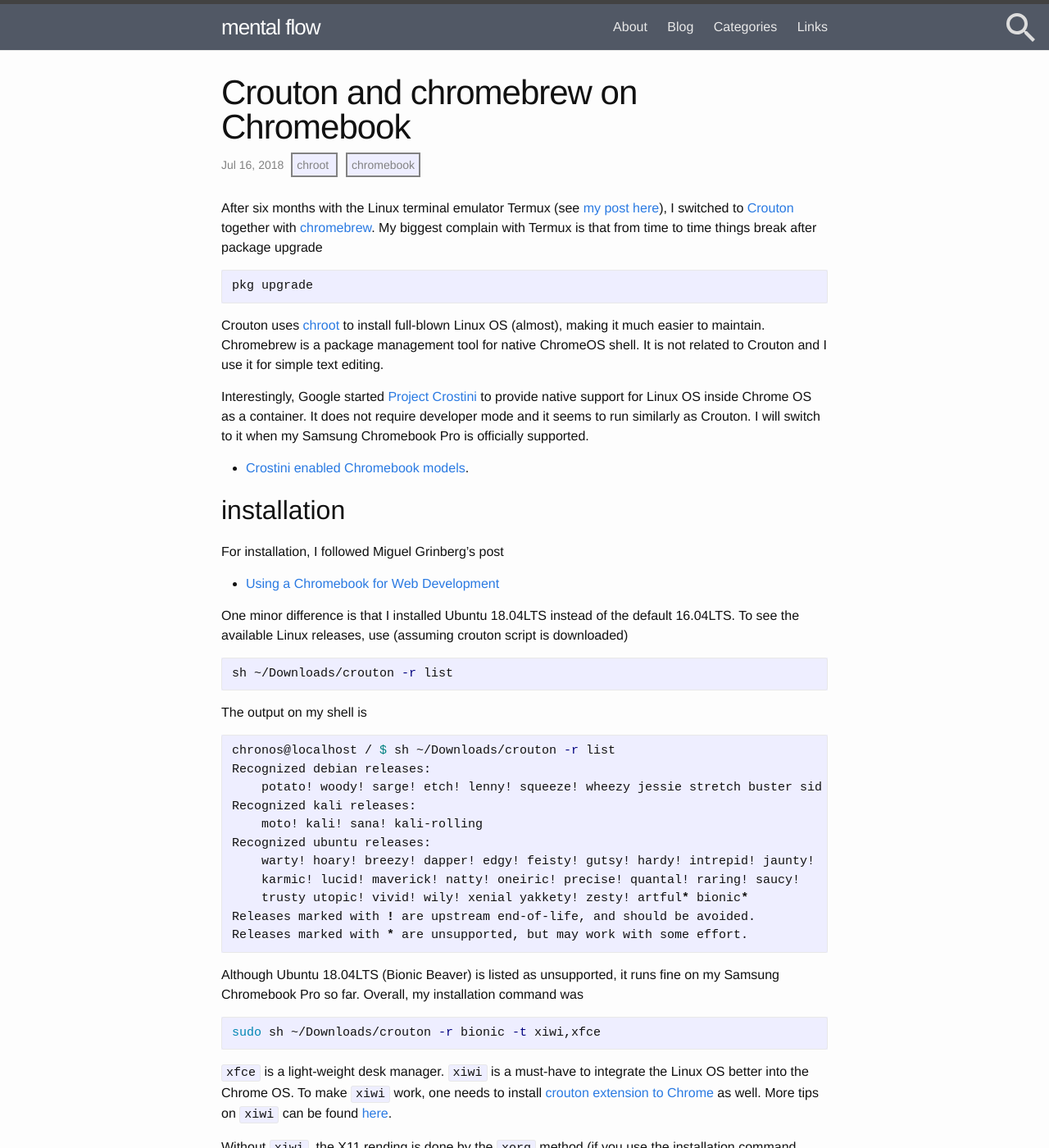
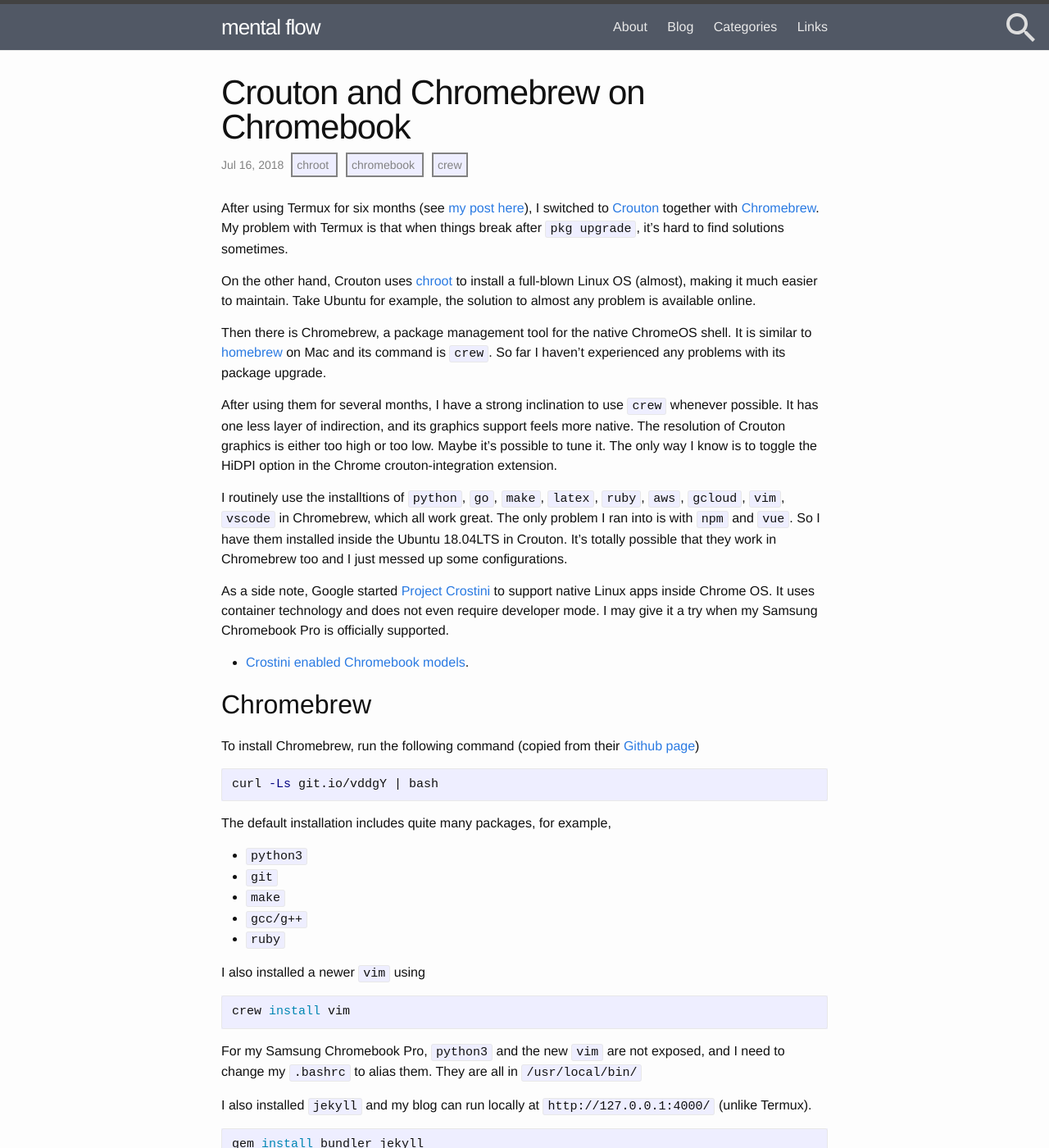
Before and after one commit to nosarthur/nosarthur.github.io, a Jekyll site: the page built from _posts/2018-07-16-crouton.md, in a window 1280 px wide and 1400 px high. Shown: the whole window at 82% size. Built offline with Jekyll 4.4.1, drawn with Linux system fonts in a browser that asks for light colours; comment, search, counter and statistics services are not loaded; some of the changed text lies outside the part shown.

Commit message:
modify crouton post

````diff
--- a/_posts/2018-07-16-crouton.md
+++ b/_posts/2018-07-16-crouton.md
@@ -1,37 +1,110 @@
 ---
 layout: post
-title: Crouton and chromebrew on Chromebook
-date:   2018-07-16 11:00:00 -0500
+title: Crouton and Chromebrew on Chromebook
+date: 2018-07-16 11:00:00 -0500
 categories: [coding]
 comments: true
-tags: [chroot, chromebook]
+tags: [chroot, chromebook, crew]
 ---
 
-After six months with the Linux terminal emulator Termux (see [my post here]({% post_url 2018-01-15-termux %})),
+After using Termux for six months (see [my post here]({% post_url 2018-01-15-termux %})),
 I switched to [Crouton](https://github.com/dnschneid/crouton) together with
-[chromebrew](https://github.com/skycocker/chromebrew).
-My biggest complain with Termux is that from time to time things break after package upgrade
+[Chromebrew](https://github.com/skycocker/chromebrew).
+My problem with Termux is that when things break after
+`pkg upgrade`, it's hard to find solutions sometimes.
+
+On the other hand, Crouton uses [chroot](https://en.wikipedia.org/wiki/Chroot)
+to install a full-blown Linux OS (almost), making it much easier to maintain.
+Take Ubuntu for example, the solution to almost any problem is available online.
+
+Then there is Chromebrew, a package management tool for the native ChromeOS shell.
+It is similar to [homebrew](https://brew.sh/) on Mac and its command is `crew`.
+So far I haven't experienced any problems with its package upgrade.
+
+After using them for several months, I have a strong inclination to use `crew`
+whenever possible.
+It has one less layer of indirection, and its graphics support feels more native.
+The resolution of Crouton graphics is either too high or too low.
+Maybe it's possible to tune it. The only way I know is to toggle the HiDPI option
+in the Chrome crouton-integration extension.
+
+I routinely use the installtions of `python`, `go`, `make`, `latex`, `ruby`,
+`aws`, `gcloud`, `vim`, `vscode` in Chromebrew, which all work great.
+The only problem I ran into is with `npm` and `vue`. So I have them installed
+inside the Ubuntu 18.04LTS in Crouton.
+It's totally possible that they work in Chromebrew too and I just messed up
+some configurations.
+
+As a side note, Google started
+[Project Crostini](https://chromium.googlesource.com/chromiumos/docs/+/master/containers_and_vms.md)
+to support native Linux apps inside Chrome OS.
+It uses container technology and does not even require developer mode.
+I may give it a try when my Samsung Chromebook Pro is officially supported.
+
+- [Crostini enabled Chromebook models](https://www.reddit.com/r/Crostini/wiki/getstarted/crostini-enabled-devices).
+
+## Chromebrew
+
+To install Chromebrew, run the following command (copied from their
+[Github page](https://github.com/skycocker/chromebrew#installation))
+
 ```bash
-pkg upgrade
+curl -Ls git.io/vddgY | bash
 ```
 
-Crouton uses [chroot](https://en.wikipedia.org/wiki/Chroot) to install
-full-blown Linux OS (almost), making it much easier to maintain.
-Chromebrew is a package management tool for native ChromeOS shell.
-It is not related to Crouton and I use it for simple text editing.
+The default installation includes quite many packages, for example,
 
-Interestingly, Google started [Project Crostini](https://chromium.googlesource.com/chromiumos/docs/+/master/containers_and_vms.md)
-to provide native support for Linux OS inside Chrome OS as a container.
-It does not require developer mode and it seems to run similarly as Crouton.
-I will switch to it when my Samsung Chromebook Pro is officially supported.
+- `python3`
+- `git`
+- `make`
+- `gcc/g++`
+- `ruby`
 
-* [Crostini enabled Chromebook models](https://www.reddit.com/r/Crostini/wiki/getstarted/crostini-enabled-devices).
+I also installed a newer `vim` using
 
-## installation
+```shell
+crew install vim
+```
+
+For my Samsung Chromebook Pro, `python3` and the new `vim` are not exposed, and
+I need to change my `.bashrc` to alias them.
+They are all in `/usr/local/bin/`
+
+I also installed `jekyll` and my blog can run locally at `http://127.0.0.1:4000/`
+(unlike Termux).
+
+```shell
+gem install bundler jekyll
+```
+
+Note that some packages need extra configurations to be saved in the
+`~/.bashrc` file. These instructions are printed as blue text at the end of the
+`crew install <package>` execution.
+For example, `sommelier` is a prerequisite for `code` (vscode) and it has
+a few configurations to go into the `bashrc` file.
+So is the `go` installation.
+
+For some reason vscode didn't work on my Chromebook, and the Chromebrew team
+gave me the following trick
+
+```bash
+crew remove eudev && crew install eudev
+```
+
+One annoying thing is that vscode crashes after closing the Chromebook lid.
+To restart, use
+
+```bash
+stopsommelier && startsommelier && code
+```
+
+## Crouton
+
+### installation
 
 For installation, I followed Miguel Grinberg's post
 
-* [Using a Chromebook for Web Development](https://blog.miguelgrinberg.com/post/using-a-chromebook-for-web-development)
+- [Using a Chromebook for Web Development](https://blog.miguelgrinberg.com/post/using-a-chromebook-for-web-development)
 
 One minor difference is that I installed Ubuntu 18.04LTS instead of the default 16.04LTS.
 To see the available Linux releases, use (assuming crouton script is downloaded)
@@ -63,10 +136,11 @@
 ```bash
 sudo sh ~/Downloads/crouton -r bionic -t xiwi,xfce
 ```
+
 `xfce` is a light-weight desk manager.
 `xiwi` is a must-have to integrate the Linux OS better into the Chrome OS.
 To make `xiwi` work, one needs to install [crouton extension to Chrome](https://goo.gl/OVQOEt) as well.
-More tips on `xiwi` can be found [here](https://github.com/dnschneid/crouton/wiki/crouton-in-a-Chromium-OS-window-(xiwi)).
+More tips on `xiwi` can be found [here](<https://github.com/dnschneid/crouton/wiki/crouton-in-a-Chromium-OS-window-(xiwi)>).
 
 Without `xiwi`, the X11 rending is done by the `xorg` method
 (if you use the installation command above, `xorg` is not installed).
@@ -79,9 +153,9 @@
 With `xiwi`, the Linux OS becomes an app (similar to the Android apps in Chrome OS),
 making it much easier to switch OS.
 One can even run a Linux GUI inside the Chrome browser tab.
-The visual quality is worse than the `xorg` rendering or the native Chromebook look,
-but enough for my need.
-To get high resolution rendering back, click on the Crouton extension and check HiDPI.
+The visual quality is worse than the `xorg` rendering or the native Chromebook look.
+To get high resolution rendering, click on the Crouton extension and check HiDPI.
+But then everything looks too small again.
 The brief freeze also goes away with `xiwi` rendering.
 
 In case you want to get rid of an installed release, run
@@ -90,7 +164,7 @@
 sudo delete-chroot <name>
 ```
 
-## basic usage
+### basic usage
 
 If you just need a Linux terminal, run
 
@@ -106,58 +180,15 @@
 
 Here `-b` means "run in the background" so that there is no unusable tab in the Chrome browser.
 
-I find myself using the graphic desktop environment seldomly.
-Most times I use bash, other times I run vscode in a browser tab:
+To run vscode in a browser tab, use
 
 ```bash
 sudo startxiwi -T code
 ```
 
+This vscode also looks worse than the one in Chromebrew. And it seems to crash
+after a few days.
+I basically don't use the graphic part of Crouton at all nowadays.
+
 For vim users, one annoying thing is that `ctrl+w` is captured by Chrome as closing the tab.
 The workaround is to expand the tab in full screen mode.
-
-## chromebrew
-
-Chromebrew works like [homebrew](https://brew.sh/) on Mac. To install it, run
-
-```shell
-curl -Ls git.io/vddgY | bash
-```
-
-The default installation includes quite many packages, for example,
-
-* `python3`
-* `git`
-* `make`
-* `gcc/g++`
-* `ruby`
-
-I also installed a newer `vim` using
-
-```shell
-crew install vim
-```
-
-For my Samsung Chromebook Pro, `python3` and the new `vim` are not exposed, and
-I need to change my `.bashrc` to alias them.
-They are all in `/usr/local/bin/`
-
-I also installed `jekyll` and my blog can run locally at `http://127.0.0.1:4000/`
-
-```shell
-gem install bundler jekyll
-```
-
-Golang also works natively. Installation of go 1.10.2 is as easy as
-
-```shell
-crew install go
-```
-
-After installation, add these `export`s to the `.bashrc`
-
-```bash
-export GOPATH="$HOME/go"
-export PATH="$HOME/go/bin:$PATH"
-export TMPDIR=/usr/local/tmp
-```
````
Also changed, not shown: _drafts/async.md (added, +166 -0 lines), _drafts/golang.md (+6 -0 lines), _drafts/second-machine-age.md (+35 -2 lines), _drafts/vue.md (+7 -0 lines), _posts/2018-09-30-mayo-baby.md (+5 -5 lines), _posts/2018-11-04-s3-site.md (+1 -0 lines), links.md (+3 -2 lines).
